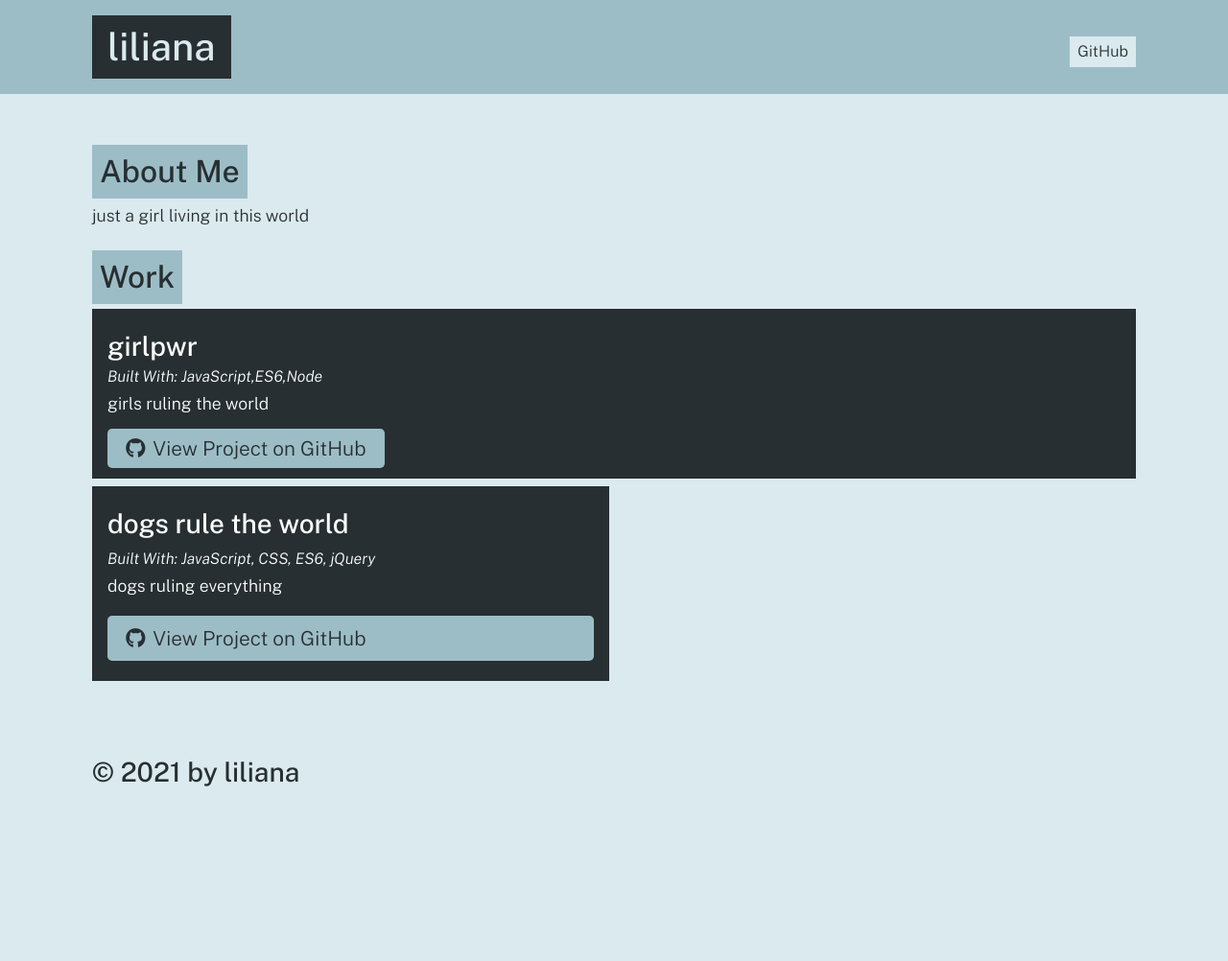
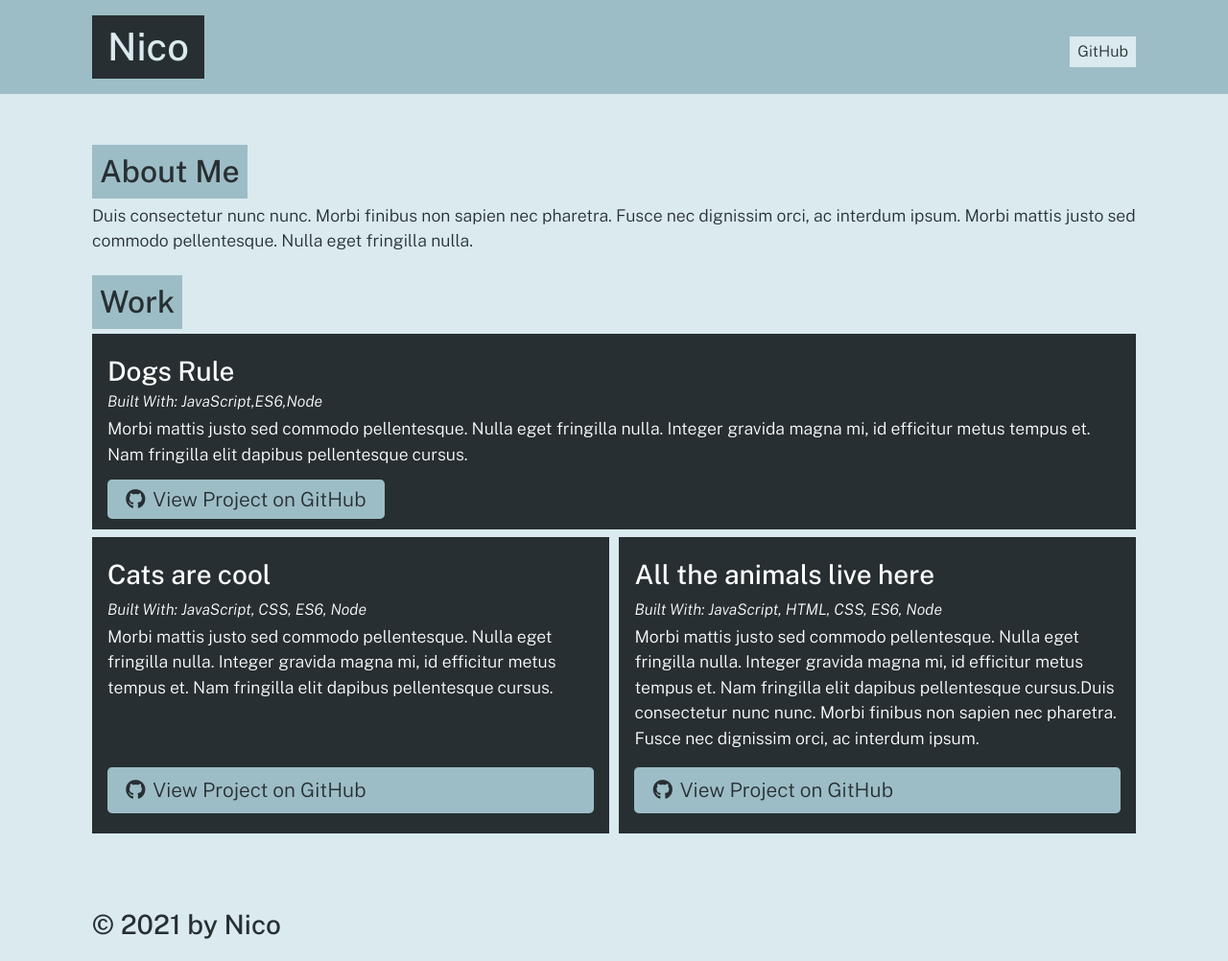
Before and after one commit to lilyhi/portfolio-generator, a website: page dist/index.html in a window 1280 px wide. Shown: the whole page at 96% size. Before the commit the page ends 843 px from the top, so only its background shows below. Drawn offline with nearby package versions, Linux system fonts and the light colour scheme.

Commit message:
added readme

```diff
--- a/dist/index.html
+++ b/dist/index.html
@@ -15,9 +15,9 @@
     <body>
         <header>
             <div class="container flex-row justify-space-between align-center py-3">
-                <h1 class="page-title text-secondary bg-dark py-2 px-3">liliana</h1>
+                <h1 class="page-title text-secondary bg-dark py-2 px-3">Nico</h1>
                 <nav class="flex-row">
-                    <a class="ml-2 my-1 px-2 py-1 bg-secondary text-dark" href="https://github.com/lilyhi">GitHub</a>
+                    <a class="ml-2 my-1 px-2 py-1 bg-secondary text-dark" href="https://github.com/nicohi">GitHub</a>
                 </nav>
             </div>
         </header>
@@ -25,7 +25,7 @@
 
         <section class="my-3" id="about">
             <h2 class="text-dark bg-primary p-2 display-inline-block">About Me</h2>
-            <p>just a girl living in this world</p>
+            <p>Duis consectetur nunc nunc. Morbi finibus non sapien nec pharetra. Fusce nec dignissim orci, ac interdum ipsum. Morbi mattis justo sed commodo pellentesque. Nulla eget fringilla nulla. </p>
         </section>
 
 
@@ -34,25 +34,35 @@
             <div class="flex-row justify-space-between">
 
                     <div class="col-12 mb-2 bg-dark text-light p-3">
-                        <h3 class="portfolio-item-title text-light">girlpwr</h3>
+                        <h3 class="portfolio-item-title text-light">Dogs Rule</h3>
                         <h5 class="portfolio-languages">
                             Built With:
                             JavaScript,ES6,Node
                             </h5>
-                        <p>girls ruling the world</p>
-                        <a href="lilyhi.github.com" class="btn"><i class="fab fa-github mr-2"></i>View Project on GitHub</a>
+                        <p>Morbi mattis justo sed commodo pellentesque. Nulla eget fringilla nulla. Integer gravida magna mi, id efficitur metus tempus et. Nam fringilla elit dapibus pellentesque cursus.</p>
+                        <a href="dogsrule.com" class="btn"><i class="fab fa-github mr-2"></i>View Project on GitHub</a>
                     </div>
 
 
 
                     <div class="col-12 col-md-6 mb-2 bg-dark text-light p-3 flex-column">
-                        <h3 class="portfolio-item-title text-light">dogs rule the world</h3>
+                        <h3 class="portfolio-item-title text-light">Cats are cool</h3>
                         <h5 class="portfolio-languages">
                             Built With:
-                            JavaScript, CSS, ES6, jQuery
+                            JavaScript, CSS, ES6, Node
                         </h5>
-                        <p>dogs ruling everything</p>
-                        <a href="dogsrule.com" class="btn mt-auto"><i class="fab fa-github mr-2"></i>View Project on GitHub</a>
+                        <p>Morbi mattis justo sed commodo pellentesque. Nulla eget fringilla nulla. Integer gravida magna mi, id efficitur metus tempus et. Nam fringilla elit dapibus pellentesque cursus.</p>
+                        <a href="catsrcool.com" class="btn mt-auto"><i class="fab fa-github mr-2"></i>View Project on GitHub</a>
+                    </div>
+
+                    <div class="col-12 col-md-6 mb-2 bg-dark text-light p-3 flex-column">
+                        <h3 class="portfolio-item-title text-light">All the animals live here</h3>
+                        <h5 class="portfolio-languages">
+                            Built With:
+                            JavaScript, HTML, CSS, ES6, Node
+                        </h5>
+                        <p>Morbi mattis justo sed commodo pellentesque. Nulla eget fringilla nulla. Integer gravida magna mi, id efficitur metus tempus et. Nam fringilla elit dapibus pellentesque cursus.Duis consectetur nunc nunc. Morbi finibus non sapien nec pharetra. Fusce nec dignissim orci, ac interdum ipsum.</p>
+                        <a href="alltheanimals.com" class="btn mt-auto"><i class="fab fa-github mr-2"></i>View Project on GitHub</a>
                     </div>
 
             </div>
@@ -60,7 +70,7 @@
 
         </main>
         <footer class="container text center py-3">
-            <h3 class="text-dark">&copy; 2021 by liliana</h3>
+            <h3 class="text-dark">&copy; 2021 by Nico</h3>
         </footer>
     </body>
     </html>
```
Also changed, not shown: README.md, utils/portfolio-generator.png (added).
